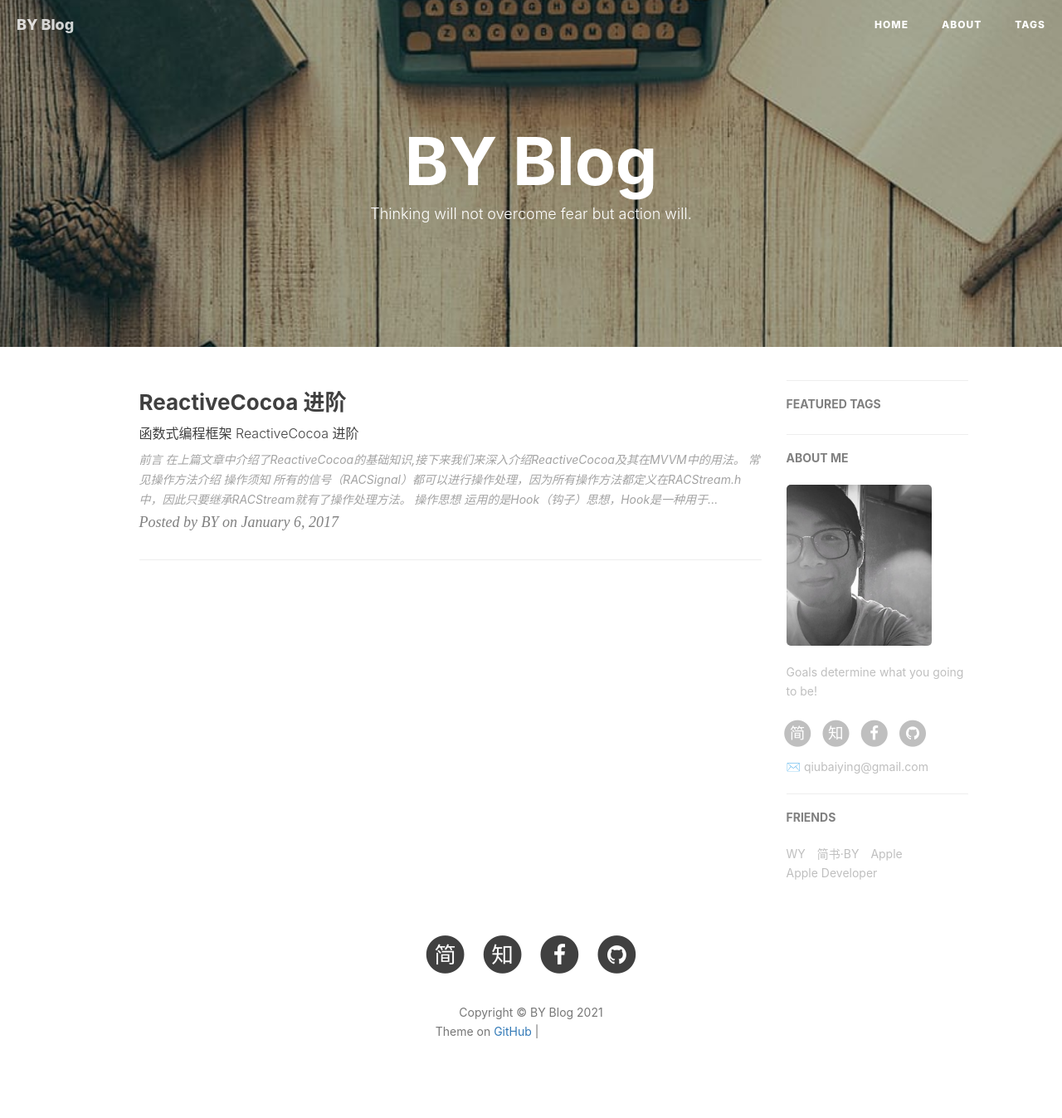
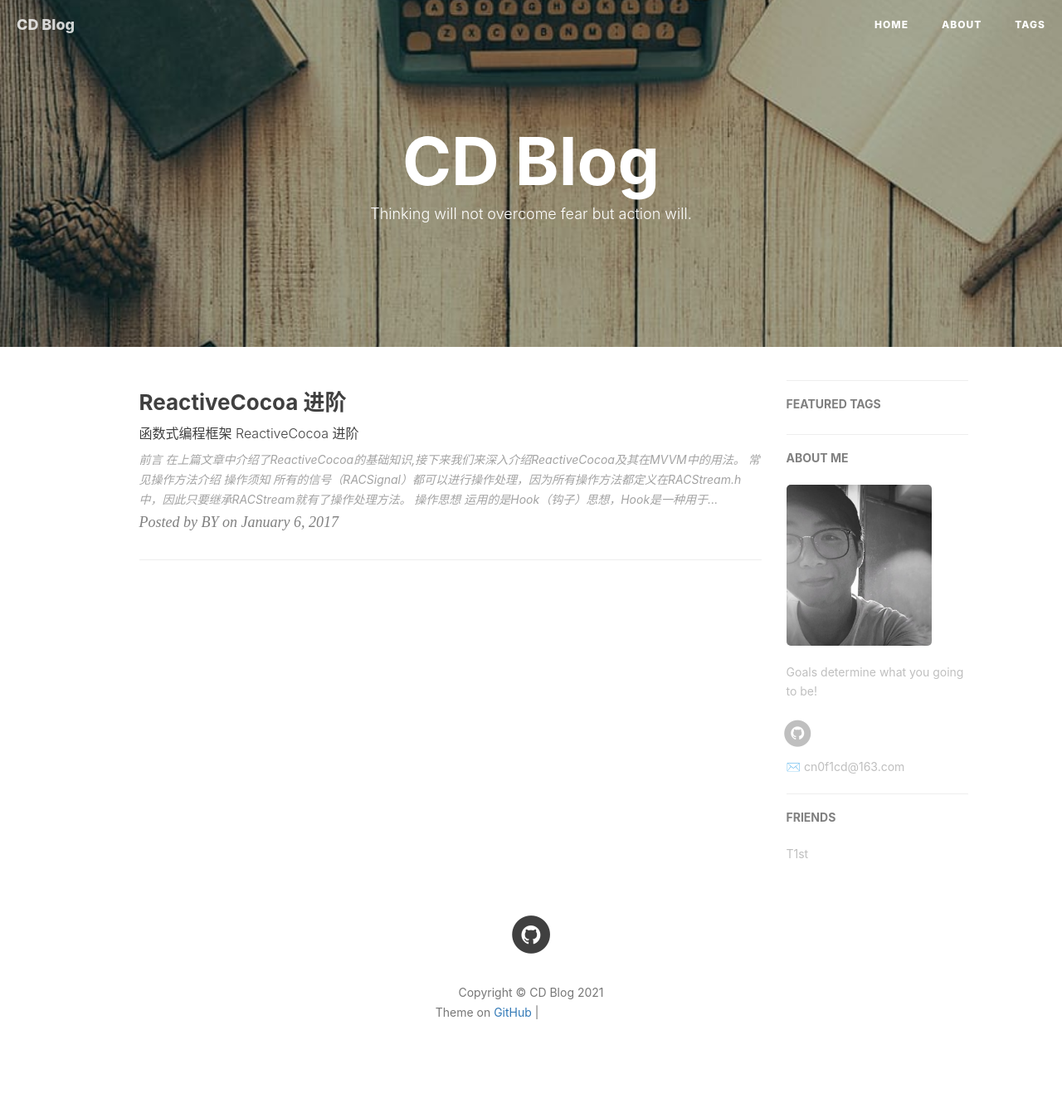
Before and after one commit to 4map/Cn0f1cd.github.io, a Jekyll site: the page built from index.html, in a window 1280 px wide. Shown: the whole page at 83% size. Built offline with Jekyll 4.4.1, drawn with Linux system fonts in a browser that asks for light colours; nearby versions of some CDN libraries; the list of posts is cut into pages by our own code; comment, search, counter and statistics services are not loaded; after the commit the page ends 1324 px from its top, so only the background shows below that; grey boxes are pictures that could not be loaded.

Commit message:
Update _config.yml

```diff
--- a/_config.yml
+++ b/_config.yml
@@ -1,13 +1,13 @@
 # Site settings
-title: BY Blog
-SEOTitle: 柏荧的博客 | BY Blog
+title: CD Blog
+SEOTitle: CD的博客 | CD Blog
 header-img: img/post-bg-desk.jpg
-email: qiubaiying@gmail.com
-description: "Every failure is leading towards success."
-keyword: "BY, BY Blog, 柏荧的博客, qiubaiying, 邱柏荧, iOS, Apple, iPhone"
-url: "http://qiubaiying.github.io"          # your host, for absolute URL
+email: cn0f1cd@163.com
+description: "Never give up."
+keyword: "CD, CD Blog, CD的博客, cn0f1cd, FCD, android, Xiaomi, Redmi"
+url: "https://cn0f1cd.github.io"          # your host, for absolute URL
 baseurl: ""      # for example, '/blog' if your blog hosted on 'host/blog'
-github_repo: "https://github.com/qiubaiying/qiubaiying.github.io.git" # you code repository
+github_repo: "https://github.com/cn0f1cd/T1st" # you code repository
 
 # Sidebar settings
 sidebar: true                           # whether or not using Sidebar.
@@ -18,12 +18,9 @@ sidebar-avatar: /img/about-BY-gentle.jpg      # use absolute URL, seeing it's us
 
 # SNS settings
 RSS: false
-# weibo_username:     qiubaiying
-zhihu_username:     qiubaiying
-github_username:    qiubaiying
-facebook_username:  baiying.qiu.7
-jianshu_username:   e71990ada2fd
-#twitter_username:   qiubaiying
+# weibo_username:     0f1cd
+github_username:    cn0f1cd
+
 
 
 
@@ -57,16 +54,16 @@ kramdown:
 
 # 评论系统
 # Disqus（https://disqus.com/）
-# disqus_username: qiubaiying
+# disqus_username: 0f1cd
 
 # Gitalk
 gitalk:
   enable: true    #是否开启Gitalk评论
   clientID: f2c84e7629bb1446c1a4                            #生成的clientID
   clientSecret: ca6d6139d1e1b8c43f8b2e19492ddcac8b322d0d    #生成的clientSecret
-  repo: qiubaiying.github.io    #仓库名称
-  owner: qiubaiying    #github用户名
-  admin: qiubaiying
+  repo: cn0f1cd.github.io    #仓库名称
+  owner: cn0f1cd    #github用户名
+  admin: cn0f1cd
   distractionFreeMode: true #是否启用类似FB的阴影遮罩
 
 
@@ -74,11 +71,11 @@ gitalk:
 
 # Analytics settings
 # Baidu Analytics
-ba_track_id: b50bf2b12b5338a1845e33832976fd68
+ba_track_id:
 
 # Google Analytics
-ga_track_id: 'UA-90855596-1'            # Format: UA-xxxxxx-xx
-ga_domain: qiubaiying.top               # 默认的是 auto, 这里我是自定义了的域名，你如果没有自己的域名，需要改成auto
+ga_track_id: 'UA-xxxxxx-xx'            # Format: UA-xxxxxx-xx
+ga_domain: auto            # 默认的是 auto, 这里我是自定义了的域名，你如果没有自己的域名，需要改成auto
 
 
 
@@ -99,16 +96,8 @@ service-worker: true
 # Friends
 friends: [
     {
-        title: "WY",
-        href: "http://zhengwuyang.com"
-    },{
-        title: "简书·BY",
-        href: "http://www.jianshu.com/u/e71990ada2fd"
-    },{
-        title: "Apple",
-        href: "https://apple.com"
-    },{
-        title: "Apple Developer",
-        href: "https://developer.apple.com/"
+        title: "T1st",
+        href: "http://t1stt.lofter.com"
+
     }
 ]
```
